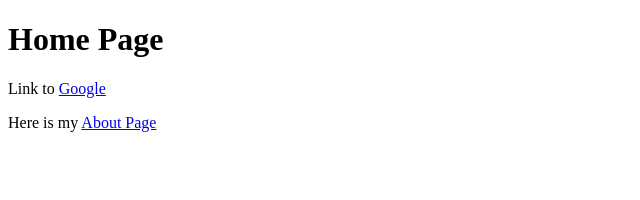
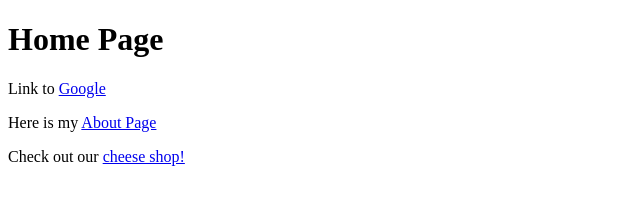
Before and after one commit to MatthewKwong/Des117, a plain HTML site: page htmlpart2/index.html in a window 1280 px wide. Shown: the whole page, without its empty margins (0-640 px from the left). Drawn offline with Linux system fonts and the light colour scheme.

```diff
--- a/htmlpart2/index.html
+++ b/htmlpart2/index.html
@@ -13,5 +13,10 @@
   <p>
     Here is my <a href = "about.html">About Page</a>
   </p>
+
+  <p>
+    Check out our <a href = "products/cheese.html">cheese shop!</a>
+  </p>
+
 </body>
 </html>
```
Also changed, not shown: htmlpart2/products/cheese.html (+2 -0 lines).
